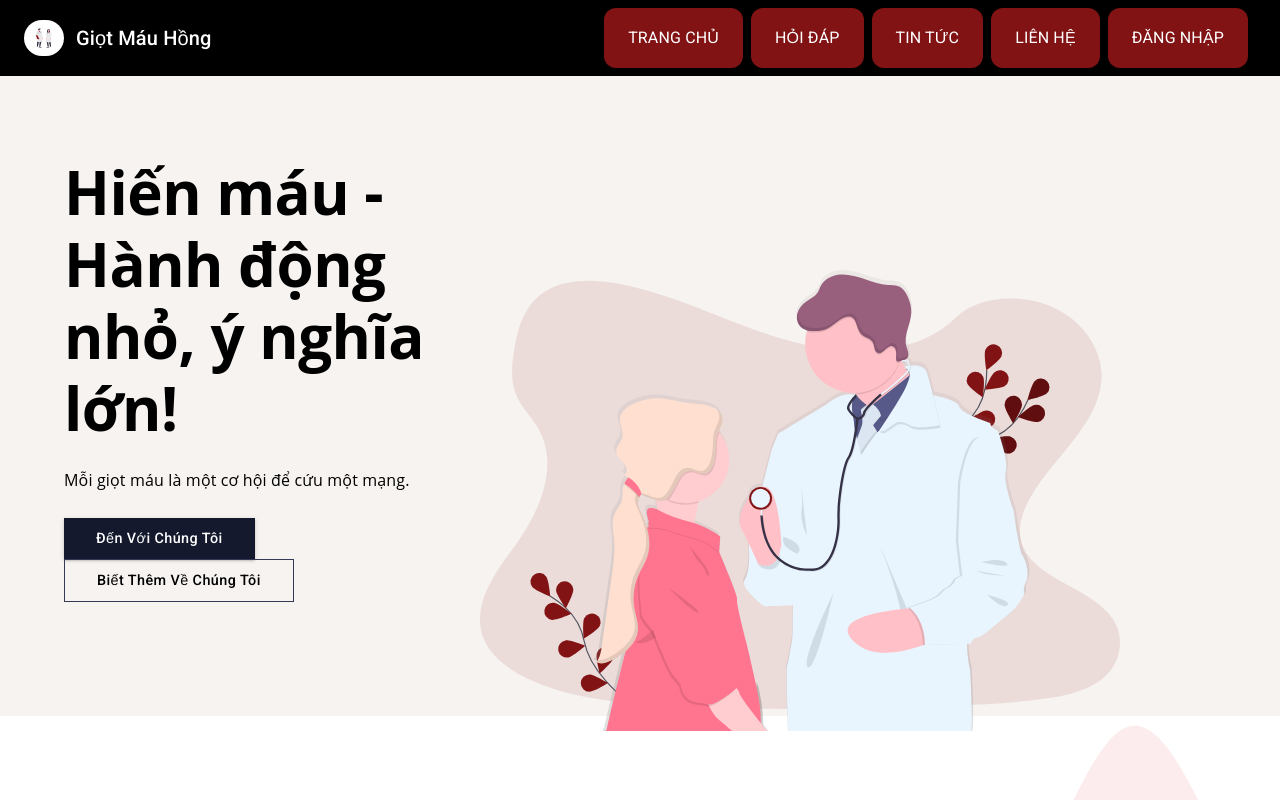
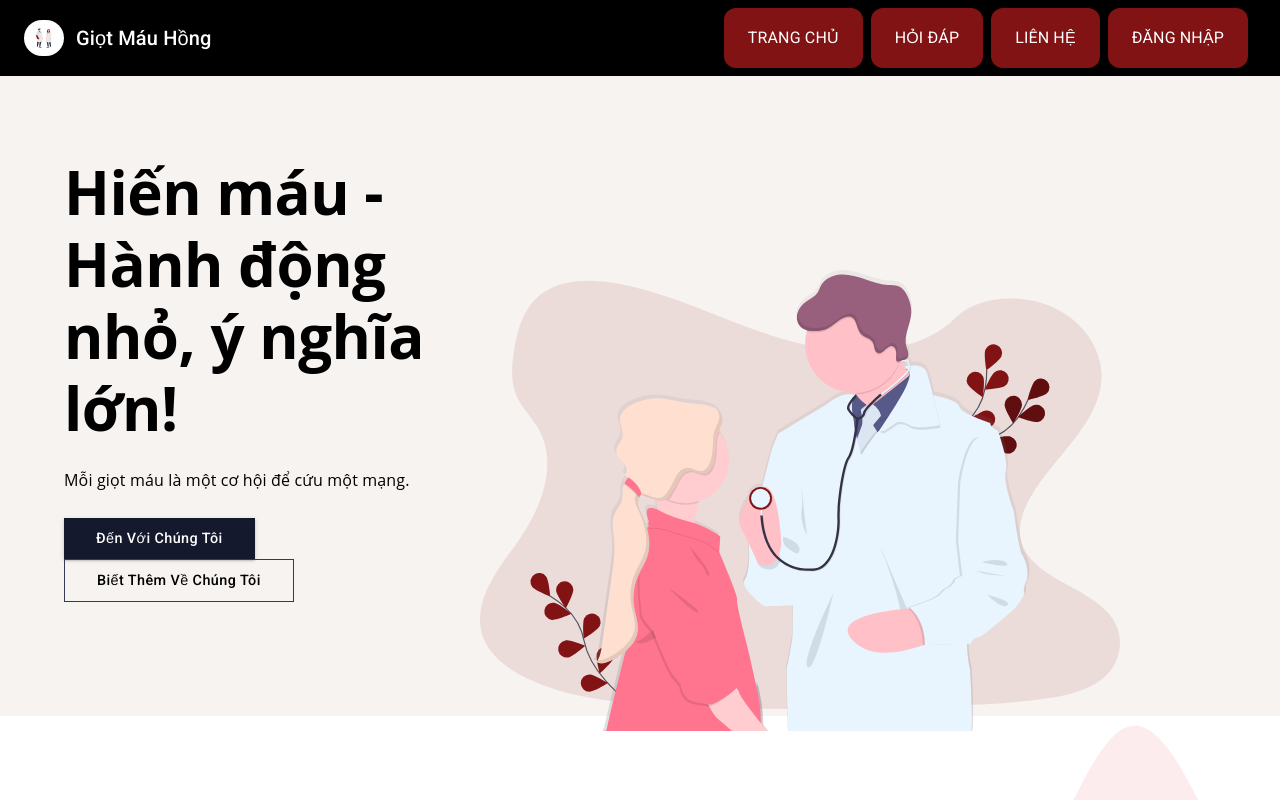
Before and after one commit to LeVSon1507/Blood-Donation, a React (Create React App) app: page / in a window 1280 px wide. Shown: the top 800 px of the page. Built offline with nearby package versions, Linux system fonts and the light colour scheme; a web font is replaced by a local one.

Commit message:
pending: comment news

```diff
--- a/src/components/Navbar/index.tsx
+++ b/src/components/Navbar/index.tsx
@@ -45,10 +45,10 @@ const itemList = (isLogin: boolean) => [
       to: '/qa',
    },
    // TODO: implement news later
-   {
-      text: 'Tin Tức',
-      to: '/news',
-   },
+   // {
+   //    text: 'Tin Tức',
+   //    to: '/news',
+   // },
    {
       text: 'Liên Hệ',
       to: '/contact-us',
```
